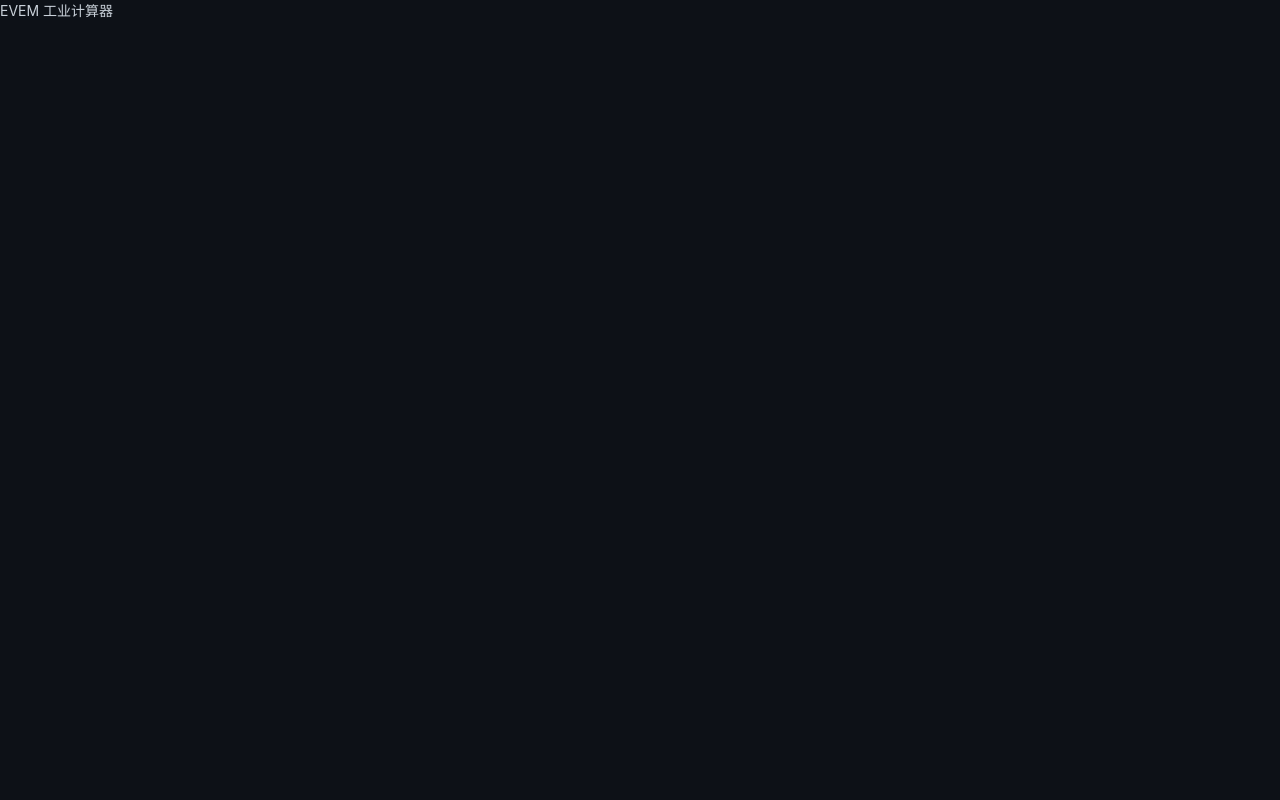
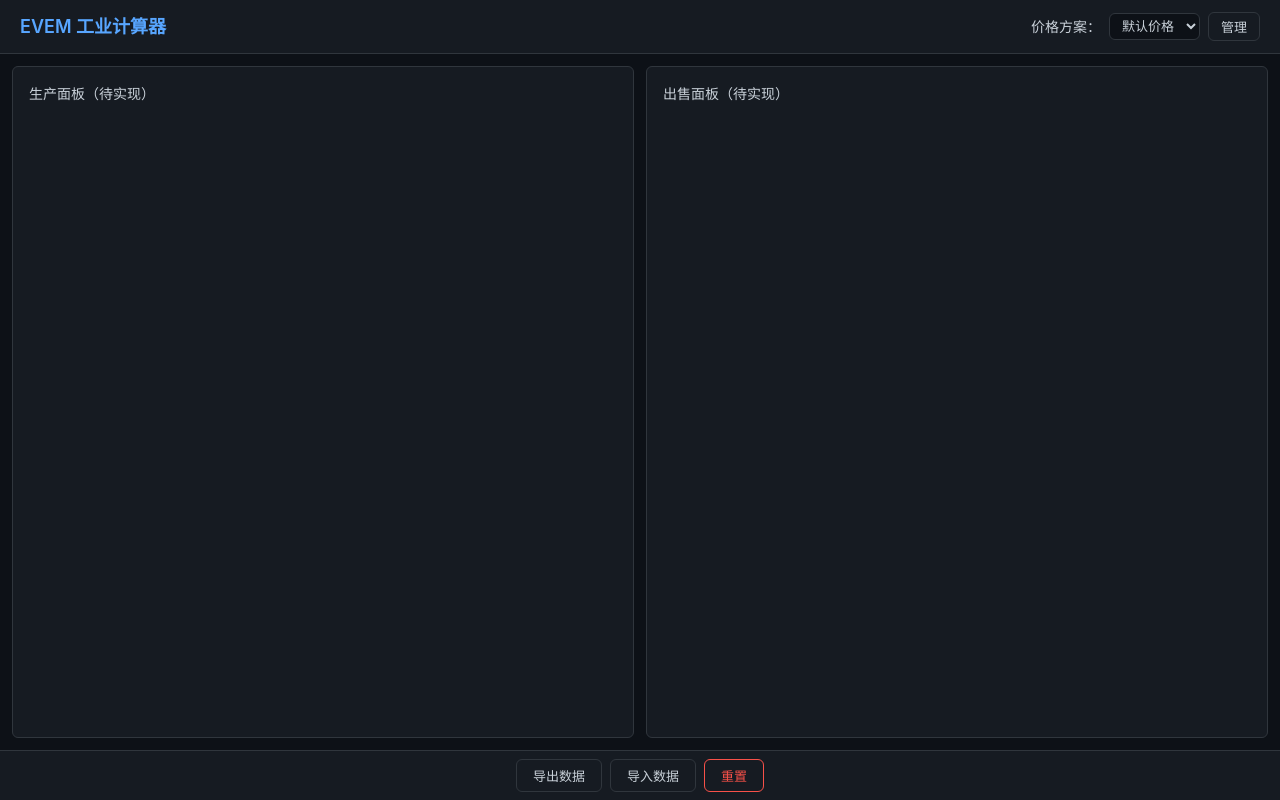
Before and after one commit to wangchai233/EVEM_Industry_Caculator, a React (Vite) app: page / in a window 1280 px wide. Built offline with nearby package versions, Linux system fonts and the light colour scheme.

Commit message:
feat: add layout framework, header, and import/export bar

```diff
--- /dev/null
+++ b/src/App.module.css
@@ -0,0 +1,28 @@
+.app {
+  min-height: 100vh;
+  display: flex;
+  flex-direction: column;
+}
+
+.main {
+  flex: 1;
+  display: flex;
+  gap: var(--gap);
+  padding: var(--gap);
+  overflow: auto;
+}
+
+.panel {
+  flex: 1;
+  background: var(--color-surface);
+  border: 1px solid var(--color-border);
+  border-radius: var(--radius);
+  padding: 16px;
+  min-width: 0;
+}
+
+@media (max-width: 767px) {
+  .main {
+    flex-direction: column;
+  }
+}
--- a/src/App.tsx
+++ b/src/App.tsx
@@ -1,4 +1,27 @@
+import { AppProvider } from './state/AppContext';
+import { ProductionProvider } from './state/ProductionContext';
+import { SellingProvider } from './state/SellingContext';
+import { Header } from './components/Header/Header';
+import { ImportExportBar } from './components/ImportExportBar/ImportExportBar';
+import styles from './App.module.css';
+
 function App() {
-  return <div className="app">EVEM 工业计算器</div>;
+  return (
+    <AppProvider>
+      <ProductionProvider>
+        <SellingProvider>
+          <div className={styles.app}>
+            <Header />
+            <main className={styles.main}>
+              <div className={styles.panel}>生产面板（待实现）</div>
+              <div className={styles.panel}>出售面板（待实现）</div>
+            </main>
+            <ImportExportBar />
+          </div>
+        </SellingProvider>
+      </ProductionProvider>
+    </AppProvider>
+  );
 }
+
 export default App;
--- /dev/null
+++ b/src/components/Header/Header.module.css
@@ -0,0 +1,102 @@
+.header {
+  display: flex;
+  justify-content: space-between;
+  align-items: center;
+  padding: 12px 20px;
+  background: var(--color-surface);
+  border-bottom: 1px solid var(--color-border);
+  flex-wrap: wrap;
+  gap: 8px;
+}
+
+.title {
+  font-size: 18px;
+  font-weight: 600;
+  color: var(--color-primary);
+}
+
+.configArea {
+  display: flex;
+  align-items: center;
+  gap: 8px;
+}
+
+.select {
+  background: var(--color-bg);
+  color: var(--color-text);
+  border: 1px solid var(--color-border);
+  border-radius: var(--radius);
+  padding: 4px 8px;
+  font-size: 13px;
+}
+
+.btn {
+  background: var(--color-surface);
+  color: var(--color-text);
+  border: 1px solid var(--color-border);
+  border-radius: var(--radius);
+  padding: 4px 12px;
+  cursor: pointer;
+  font-size: 13px;
+}
+.btn:hover { background: var(--color-bg); }
+
+.modal {
+  position: fixed;
+  inset: 0;
+  background: rgba(0,0,0,0.6);
+  display: flex;
+  align-items: center;
+  justify-content: center;
+  z-index: 100;
+}
+
+.modalContent {
+  background: var(--color-surface);
+  border: 1px solid var(--color-border);
+  border-radius: var(--radius);
+  padding: 20px;
+  min-width: 360px;
+  max-width: 90vw;
+}
+
+.modalContent h3 { margin-bottom: 12px; }
+
+.configList { margin-bottom: 12px; }
+
+.configItem {
+  display: flex;
+  justify-content: space-between;
+  align-items: center;
+  padding: 8px 0;
+  border-bottom: 1px solid var(--color-border);
+}
+
+.active { color: var(--color-primary); font-weight: 600; }
+
+.configActions { display: flex; gap: 4px; }
+
+.configActions button {
+  background: none;
+  border: none;
+  color: var(--color-text-secondary);
+  cursor: pointer;
+  font-size: 12px;
+}
+.configActions button:hover { color: var(--color-text); }
+
+.newConfig {
+  display: flex;
+  gap: 8px;
+  margin-bottom: 12px;
+}
+
+.newConfig input {
+  flex: 1;
+  background: var(--color-bg);
+  color: var(--color-text);
+  border: 1px solid var(--color-border);
+  border-radius: var(--radius);
+  padding: 4px 8px;
+  font-size: 13px;
+}
--- /dev/null
+++ b/src/components/Header/Header.tsx
@@ -0,0 +1,96 @@
+import { useState } from 'react';
+import { useApp } from '../../state/AppContext';
+import styles from './Header.module.css';
+
+export function Header() {
+  const { priceConfigs, activeConfigId, switchConfig, createPriceConfig, renamePriceConfig, deletePriceConfig } = useApp();
+  const [showConfigModal, setShowConfigModal] = useState(false);
+  const [newName, setNewName] = useState('');
+  const [editingId, setEditingId] = useState<string | null>(null);
+  const [editName, setEditName] = useState('');
+
+  const activeConfig = priceConfigs.find(c => c.id === activeConfigId);
+
+  const handleCreate = () => {
+    if (newName.trim()) {
+      createPriceConfig(newName.trim());
+      setNewName('');
+      setShowConfigModal(false);
+    }
+  };
+
+  const handleRename = (id: string) => {
+    if (editName.trim()) {
+      renamePriceConfig(id, editName.trim());
+      setEditingId(null);
+    }
+  };
+
+  return (
+    <header className={styles.header}>
+      <h1 className={styles.title}>EVEM 工业计算器</h1>
+      <div className={styles.configArea}>
+        <label>价格方案：</label>
+        <select
+          value={activeConfigId}
+          onChange={e => switchConfig(e.target.value)}
+          className={styles.select}
+        >
+          {priceConfigs.map(c => (
+            <option key={c.id} value={c.id}>{c.name}</option>
+          ))}
+        </select>
+        <button
+          className={styles.btn}
+          onClick={() => setShowConfigModal(!showConfigModal)}
+        >
+          管理
+        </button>
+      </div>
+
+      {showConfigModal && (
+        <div className={styles.modal}>
+          <div className={styles.modalContent}>
+            <h3>价格方案管理</h3>
+            <div className={styles.configList}>
+              {priceConfigs.map(c => (
+                <div key={c.id} className={styles.configItem}>
+                  {editingId === c.id ? (
+                    <>
+                      <input
+                        value={editName}
+                        onChange={e => setEditName(e.target.value)}
+                        onBlur={() => handleRename(c.id)}
+                        onKeyDown={e => e.key === 'Enter' && handleRename(c.id)}
+                        autoFocus
+                      />
+                    </>
+                  ) : (
+                    <span className={c.id === activeConfigId ? styles.active : ''}>
+                      {c.name}
+                    </span>
+                  )}
+                  <div className={styles.configActions}>
+                    <button onClick={() => { setEditingId(c.id); setEditName(c.name); }}>重命名</button>
+                    {c.id !== 'default' && (
+                      <button onClick={() => deletePriceConfig(c.id)}>删除</button>
+                    )}
+                  </div>
+                </div>
+              ))}
+            </div>
+            <div className={styles.newConfig}>
+              <input
+                placeholder="新方案名称"
+                value={newName}
+                onChange={e => setNewName(e.target.value)}
+              />
+              <button onClick={handleCreate}>创建</button>
+            </div>
+            <button onClick={() => setShowConfigModal(false)}>关闭</button>
+          </div>
+        </div>
+      )}
+    </header>
+  );
+}
--- /dev/null
+++ b/src/components/ImportExportBar/ImportExportBar.module.css
@@ -0,0 +1,25 @@
+.bar {
+  display: flex;
+  gap: 8px;
+  padding: 8px 20px;
+  background: var(--color-surface);
+  border-top: 1px solid var(--color-border);
+  justify-content: center;
+}
+
+.btn {
+  background: var(--color-surface);
+  color: var(--color-text);
+  border: 1px solid var(--color-border);
+  border-radius: var(--radius);
+  padding: 6px 16px;
+  cursor: pointer;
+  font-size: 13px;
+}
+.btn:hover { background: var(--color-bg); }
+
+.btnDanger {
+  composes: btn;
+  color: var(--color-danger);
+  border-color: var(--color-danger);
+}
--- /dev/null
+++ b/src/components/ImportExportBar/ImportExportBar.tsx
@@ -0,0 +1,63 @@
+import { useRef } from 'react';
+import { useApp } from '../../state/AppContext';
+import styles from './ImportExportBar.module.css';
+
+export function ImportExportBar() {
+  const { getAllData, importData } = useApp();
+  const fileInputRef = useRef<HTMLInputElement>(null);
+
+  const handleExport = () => {
+    const data = getAllData();
+    const blob = new Blob([JSON.stringify(data, null, 2)], { type: 'application/json' });
+    const url = URL.createObjectURL(blob);
+    const a = document.createElement('a');
+    a.href = url;
+    a.download = `evem-data-${new Date().toISOString().slice(0, 10)}.json`;
+    a.click();
+    URL.revokeObjectURL(url);
+  };
+
+  const handleImport = (e: React.ChangeEvent<HTMLInputElement>) => {
+    const file = e.target.files?.[0];
+    if (!file) return;
+    const reader = new FileReader();
+    reader.onload = (ev) => {
+      try {
+        const data = JSON.parse(ev.target?.result as string);
+        if (data.version !== undefined) {
+          importData(data);
+          alert('数据导入成功！');
+        } else {
+          alert('无效的数据文件格式。');
+        }
+      } catch {
+        alert('JSON 解析失败，请检查文件格式。');
+      }
+    };
+    reader.readAsText(file);
+    // Reset input
+    if (fileInputRef.current) fileInputRef.current.value = '';
+  };
+
+  const handleReset = () => {
+    if (confirm('确定要重置为默认数据吗？所有自定义价格配置将丢失。')) {
+      localStorage.clear();
+      window.location.reload();
+    }
+  };
+
+  return (
+    <div className={styles.bar}>
+      <button className={styles.btn} onClick={handleExport}>导出数据</button>
+      <button className={styles.btn} onClick={() => fileInputRef.current?.click()}>导入数据</button>
+      <button className={styles.btnDanger} onClick={handleReset}>重置</button>
+      <input
+        ref={fileInputRef}
+        type="file"
+        accept=".json"
+        onChange={handleImport}
+        style={{ display: 'none' }}
+      />
+    </div>
+  );
+}
```
